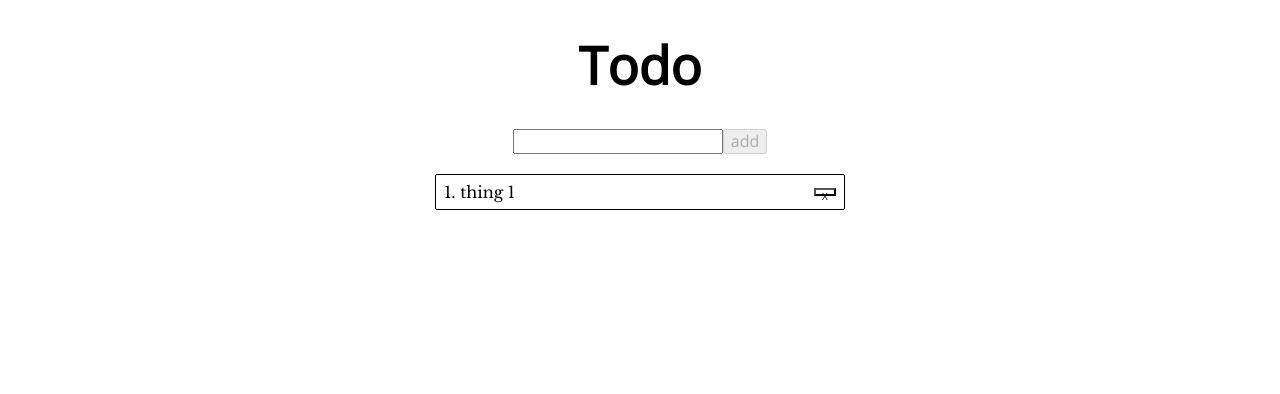
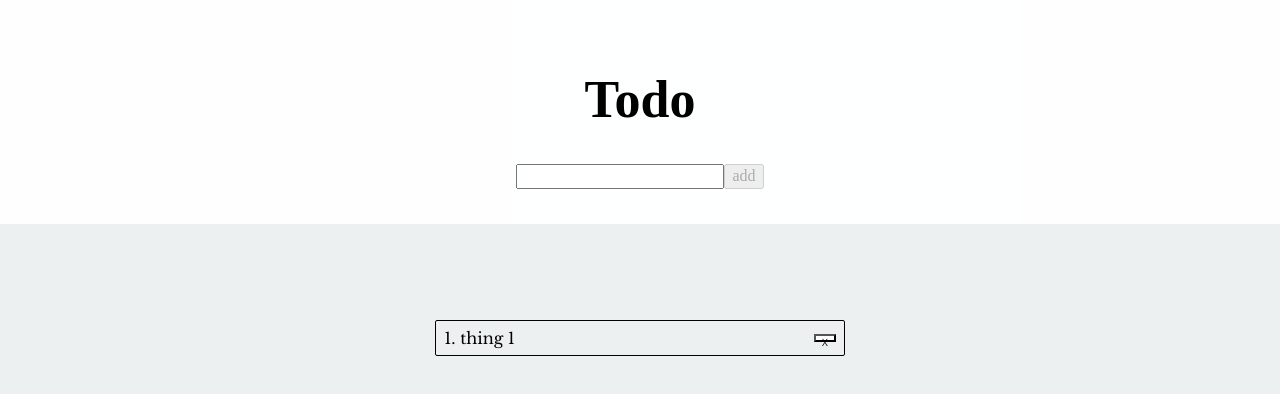
Before and after one commit to LucasDachman/todo, a Gatsby site: page / in a window 1280 px wide. Built offline with nearby package versions, Linux system fonts and the light colour scheme; Gatsby itself is replaced by a stand-in of ours.

Commit message:
add header and begin colors

```diff
--- a/src/pages/index.js
+++ b/src/pages/index.js
@@ -43,18 +43,22 @@ class Todo extends React.Component {
 
   render() {
     return (
+      <>
+        <header>
+          <h1>Todo</h1>
+          <form className='add-section' onSubmit={this.addItem}>
+            <input type='text' value={this.state.newItemText} onChange={this.setText}/>
+            <input type='submit' value='add' disabled={!this.canSubmit()}/>
+          </form>
+        </header>
       <div className='container'>
-        <h1>Todo</h1>
-        <form className='add-section' onSubmit={this.addItem}>
-          <input type='text' value={this.state.newItemText} onChange={this.setText}/>
-          <input type='submit' value='add' disabled={!this.canSubmit()}/>
-        </form>
         <section className='items-section'>
           {this.state.listItems.map((title, i) => {
             return <ListItem title={`${i+1}. ${title}`} onClickDelete={() => this.removeItem(i)} key={i}/>
           })}
         </section>
       </div>
+      </>
     )
   }
 }
--- a/src/styles/global.css
+++ b/src/styles/global.css
@@ -1,5 +1,17 @@
 @import url('./normalize.css');
 @import url('https://fonts.googleapis.com/css?family=Libre+Baskerville|Open+Sans');
+
+:root {
+    /* https://color.adobe.com/Flat-UI-color-theme-2469224/edit/?copy=true&base=1&rule=Custom&selected=2&name=Copy%20of%20Flat%20UI&mode=rgb&rgbvalues=0.172549,0.243137,0.313725,0.905882,0.298039,0.235294,0.92549,0.941176,0.945098,0.203922,0.596078,0.858824,0.160784,0.501961,0.72549&swatchOrder=0,1,2,3,4 */
+    --dark-blue: #2C3E50;
+    --light-blue: #2980B9;
+    --red: #E74C3C;
+    --white: #ECF0F1;
+}
+
+html {
+    background-color: var(--white);
+}
 
 button {
     background-color: white;
@@ -9,9 +21,23 @@ h1 {
     font-size: 52px;
 }
 
+header {
+    width: 100%;
+    position: fixed;
+    display: flex;
+    flex-flow: column nowrap;
+    align-items: center;
+    text-align: center;
+    background-color: hsla(0, 100%, 100%, 0.95);
+    padding: 35px 0px;
+}
+
 .container {
     width: 80%;
     margin: auto;
+    position: relative;
+    z-index: -1;
+    top: 300px;
     display: flex;
     flex-flow: column nowrap;
     align-items: center;
```
